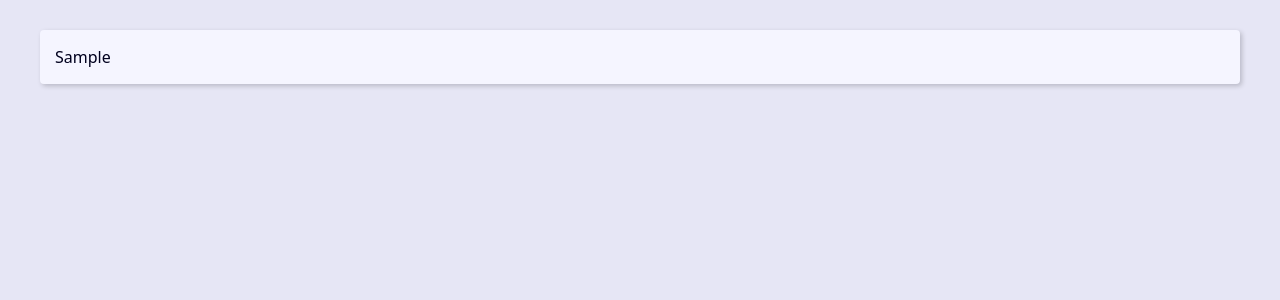
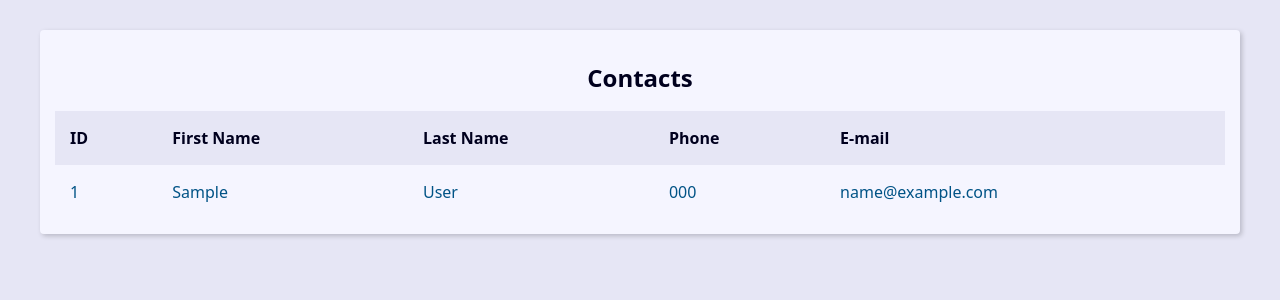
Before and after one commit to cesjul/agenda_project_with_django, a Django app: page / in a window 1280 px wide. Shown: the top 300 px of the page. Run offline with Django 5.2, Linux system fonts and the light colour scheme; tables that the repository leaves empty hold one stand-in row (values such as "Sample post").

Commit message:
Creating Contacts table page

```diff
--- a/contact/templates/contact/index.html
+++ b/contact/templates/contact/index.html
@@ -1,7 +1,51 @@
 {% extends "global/base.html" %}
 
 {% block content %}
-    {% for contact in contacts %}
-        {{contact.first_name}} <br>
-    {% endfor %}
+    <div class="responsive-table">
+        <table class="contacts-table">
+            <caption class="table-caption">
+                Contacts
+            </caption>
+            <thead>
+                <tr class="table-row table-row-header">
+                    <th class="table-header">ID</th>
+                    <th class="table-header">First Name</th>
+                    <th class="table-header">Last Name</th>
+                    <th class="table-header">Phone</th>
+                    <th class="table-header">E-mail</th>
+                </tr>
+            </thead>
+            <tbody>
+                {% for contact in contacts %}
+                    <tr class="table-row">
+                        <td class="table-cel">
+                            <a href="#" class="table-link">
+                                {{ contact.id }}
+                            </a>
+                        </td>
+                        <td class="table-cel">
+                            <a href="#" class="table-link">
+                                {{ contact.first_name }}
+                            </a>
+                        </td>
+                        <td class="table-cel">
+                            <a href="#" class="table-link">
+                                {{ contact.last_name }}
+                            </a>
+                        </td>
+                        <td class="table-cel">
+                            <a href="#" class="table-link">
+                                {{ contact.phone }}
+                            </a>
+                        </td>
+                        <td class="table-cel">
+                            <a href="#" class="table-link">
+                                {{ contact.email }}
+                            </a>
+                        </td>
+                    </tr>
+                {% endfor %}
+            </tbody>
+        </table>
+    </div>
 {% endblock content %}
--- a/contact/views/contact_views.py
+++ b/contact/views/contact_views.py
@@ -2,8 +2,7 @@ from django.shortcuts import render
 from contact.models import Contact
 
 def index(request):
-    contact = Contact.objects.all()
-
+    contact = Contact.objects.filter(show=True).order_by('-id')
     context = {'contacts': contact,}
 
     return render(
```
